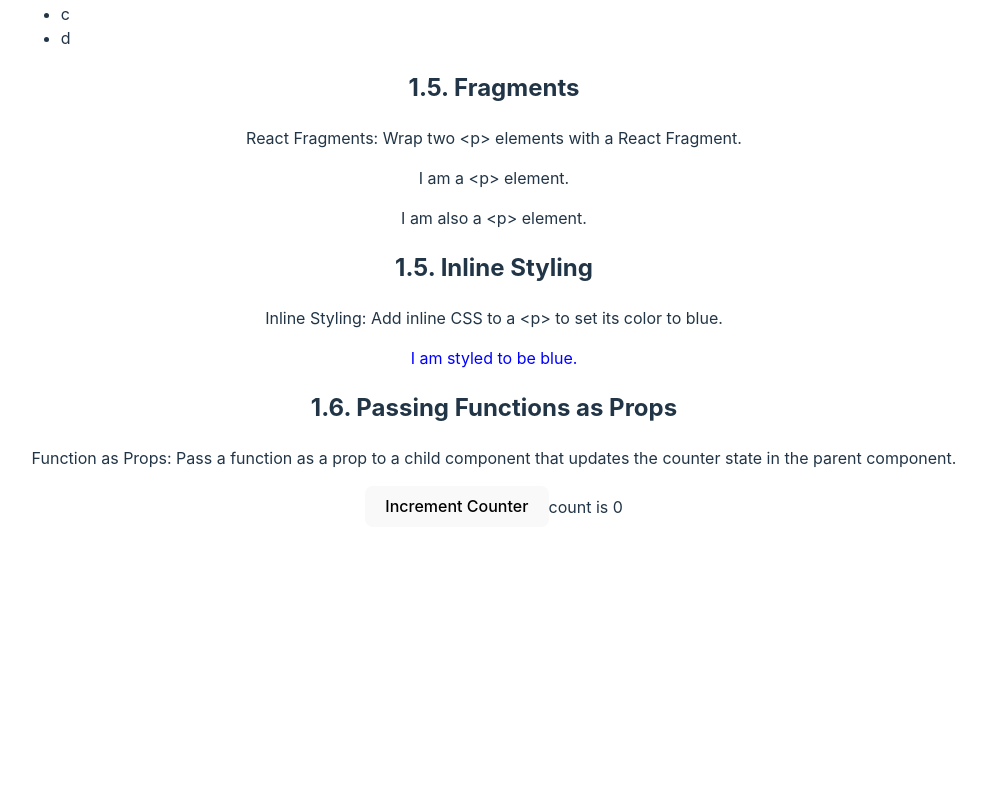
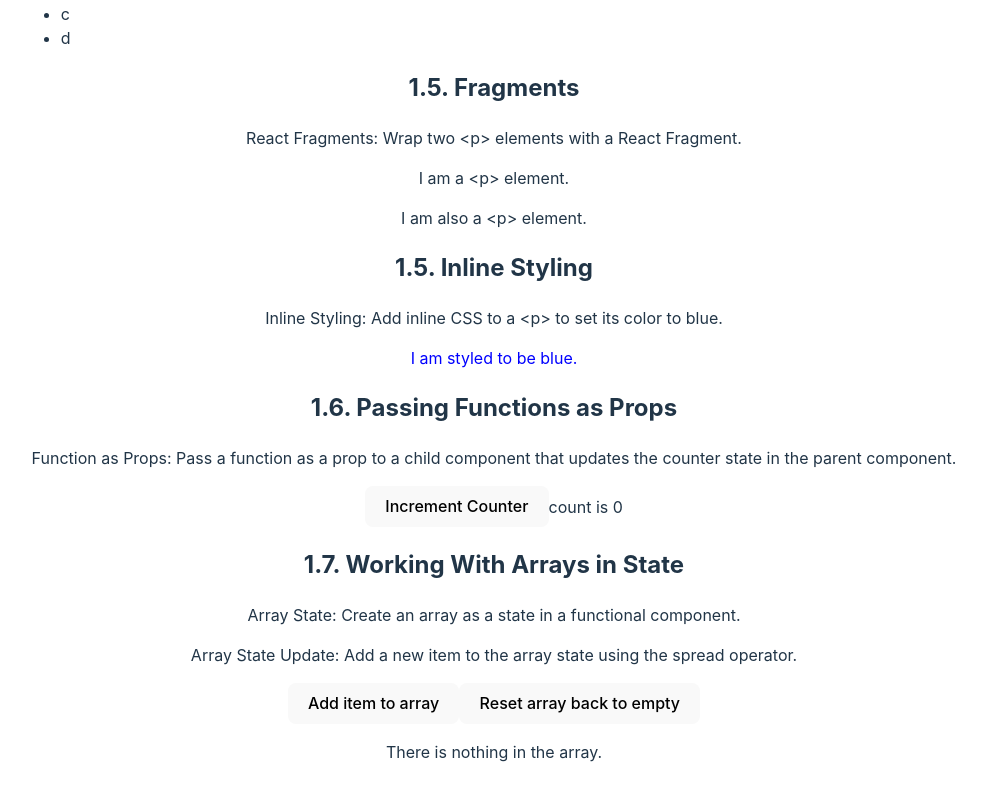
Before and after one commit to avidrucker/tiny-react-katas, a React (Vite) app: page / in a window 1280 px wide. Shown: the part 895-1695 px from the top of the page, without its empty margins (146-1132 px from the left). Before the commit the page ends 1474 px from the top, so only its background shows below. Built offline with nearby package versions, Linux system fonts and the light colour scheme.

Commit message:
add array state kata

```diff
--- a/src/App.jsx
+++ b/src/App.jsx
@@ -26,6 +26,47 @@ const FragmentWrappedComp = () =>
 	   <p>I am a &lt;p&gt; element.</p>
 	   <p>I am also a &lt;p&gt; element.</p>
        </>);
+
+
+// This function handles letters a to z.
+// I'm leaving the later letters for next time.
+function nextLetter(x) {
+    // console.log("x is " + x);
+    // console.log("a".charCodeAt(0));
+    return String.fromCharCode(x.charCodeAt(0) + 1);
+};
+
+const lastItem = (x) => ( x[x.length - 1] );
+// { x.at(-1) };
+
+function ArrayStateComp () {
+    const [arr, setArr] = useState([]);
+
+    const appendElement = () => {
+	arr.length === 0 ?
+	    setArr([...arr, "a"]) :
+	    setArr([...arr, nextLetter(lastItem(arr))]);
+	    // setArr((x) => x.push("b"))
+    };
+
+    function resetArr() {
+	setArr((x) => []);
+    };
+
+    function inspect(x) {
+	console.log(x);
+	return x;
+    }
+
+    return (
+	<>
+	    <button onClick={appendElement}>Add item to array</button>
+	    <button onClick={resetArr}>Reset array back to empty</button>
+	    { arr.length === 0 ?
+	     <p>There is nothing in the array.</p> :
+	     <ol style={{"textAlign": "left"}}>{inspect(arr) && arr.map(x => <li key={x}>{x}</li>)}</ol> }
+	</> );
+};
 
 
 function App() {
@@ -104,8 +145,10 @@ function App() {
 
 
 	    <section>
-		<h2></h2>
-		<p></p>
+		<h2>1.7. Working With Arrays in State</h2>
+		<p>Array State: Create an array as a state in a functional component. </p>
+		<p>Array State Update: Add a new item to the array state using the spread operator.</p>
+		<ArrayStateComp />
 	    </section>
 
 
```
